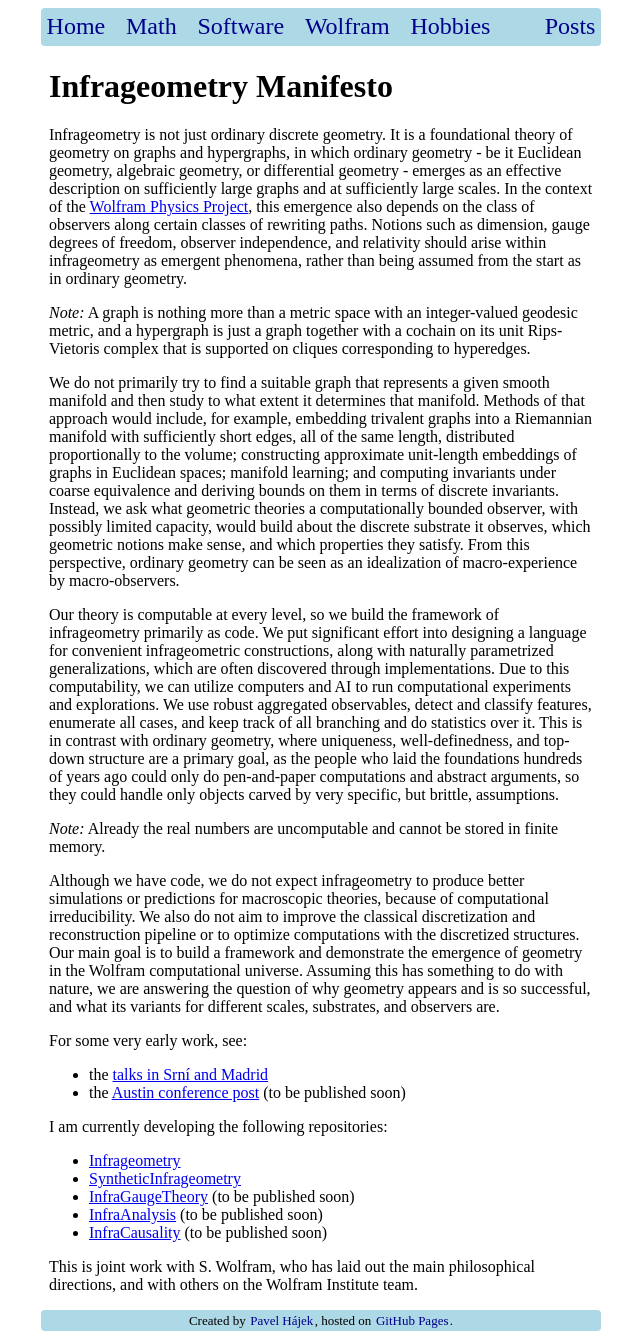
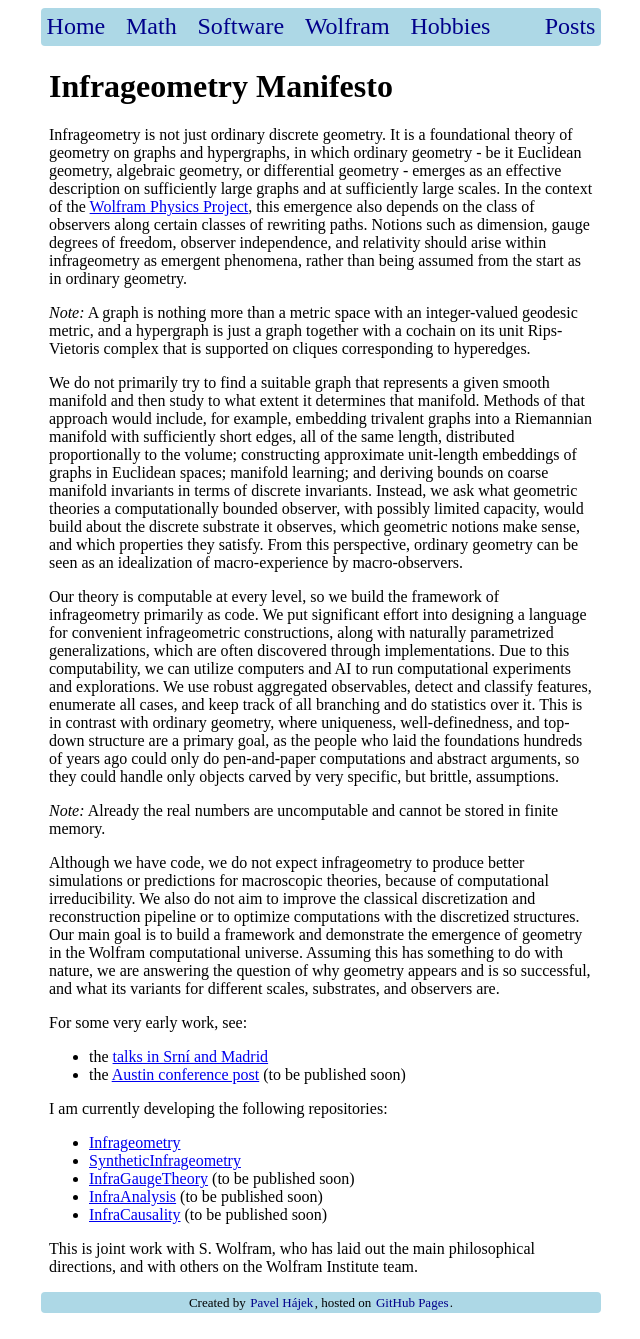
Before and after one commit to p135246/p135246.github.io, a Jekyll site: the page built from Wolfram/_posts/2026-05-30-infrageometry-manifesto.md, in a window 1280 px wide. Shown: the whole page, without its empty margins (319-959 px from the left). Built offline with Jekyll 4.4.1, drawn with Linux system fonts in a browser that asks for light colours; our own code applies the rules of GitHub Pages for plain Markdown files; comment, search, counter and statistics services are not loaded.

Commit message:
Tighten embedding-methods list in manifesto

```diff
--- a/Wolfram/_posts/2026-05-30-infrageometry-manifesto.md
+++ b/Wolfram/_posts/2026-05-30-infrageometry-manifesto.md
@@ -15,7 +15,7 @@ Notions such as dimension, gauge degrees of freedom, observer independence, and
 *Note:* A graph is nothing more than a metric space with an integer-valued geodesic metric, and a hypergraph is just a graph together with a cochain on its unit Rips-Vietoris complex that is supported on cliques corresponding to hyperedges.
 
 We do not primarily try to find a suitable graph that represents a given smooth manifold and then study to what extent it determines that manifold.
-Methods of that approach would include, for example, embedding trivalent graphs into a Riemannian manifold with sufficiently short edges, all of the same length, distributed proportionally to the volume; constructing approximate unit-length embeddings of graphs in Euclidean spaces; manifold learning; and computing invariants under coarse equivalence and deriving bounds on them in terms of discrete invariants.
+Methods of that approach would include, for example, embedding trivalent graphs into a Riemannian manifold with sufficiently short edges, all of the same length, distributed proportionally to the volume; constructing approximate unit-length embeddings of graphs in Euclidean spaces; manifold learning; and deriving bounds on coarse manifold invariants in terms of discrete invariants.
 Instead, we ask what geometric theories a computationally bounded observer, with possibly limited capacity, would build about the discrete substrate it observes, which geometric notions make sense, and which properties they satisfy.
 From this perspective, ordinary geometry can be seen as an idealization of macro-experience by macro-observers.
 
```
